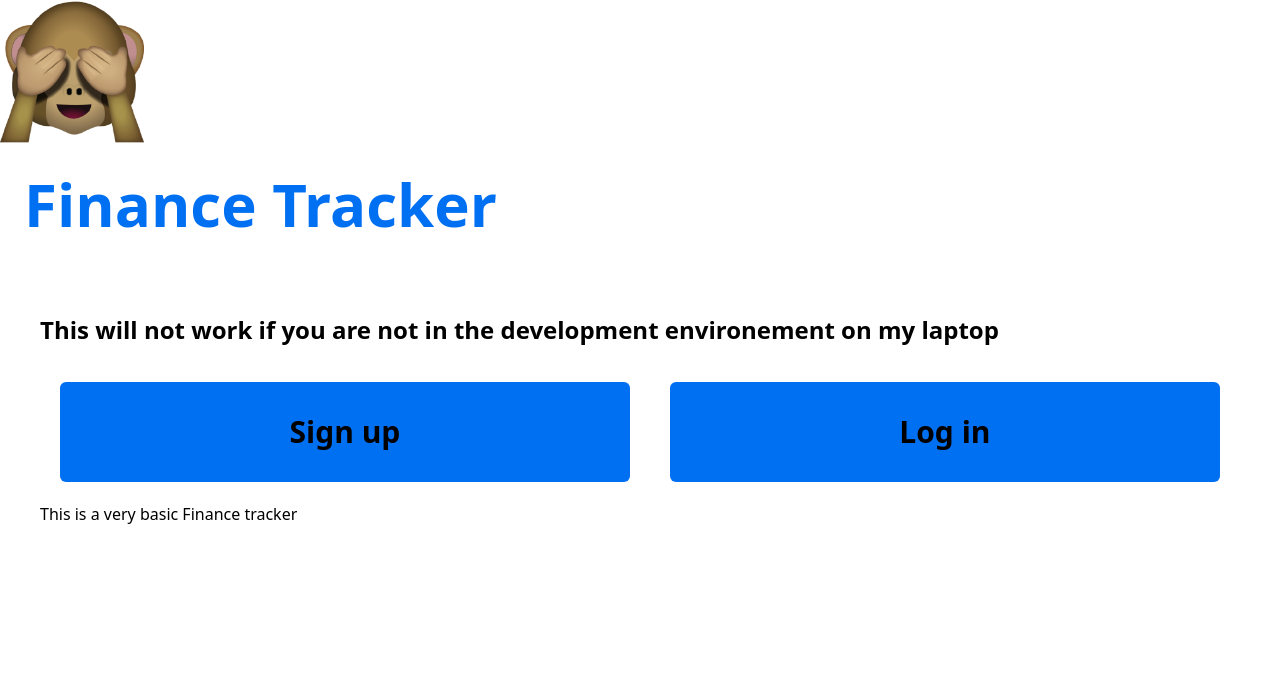
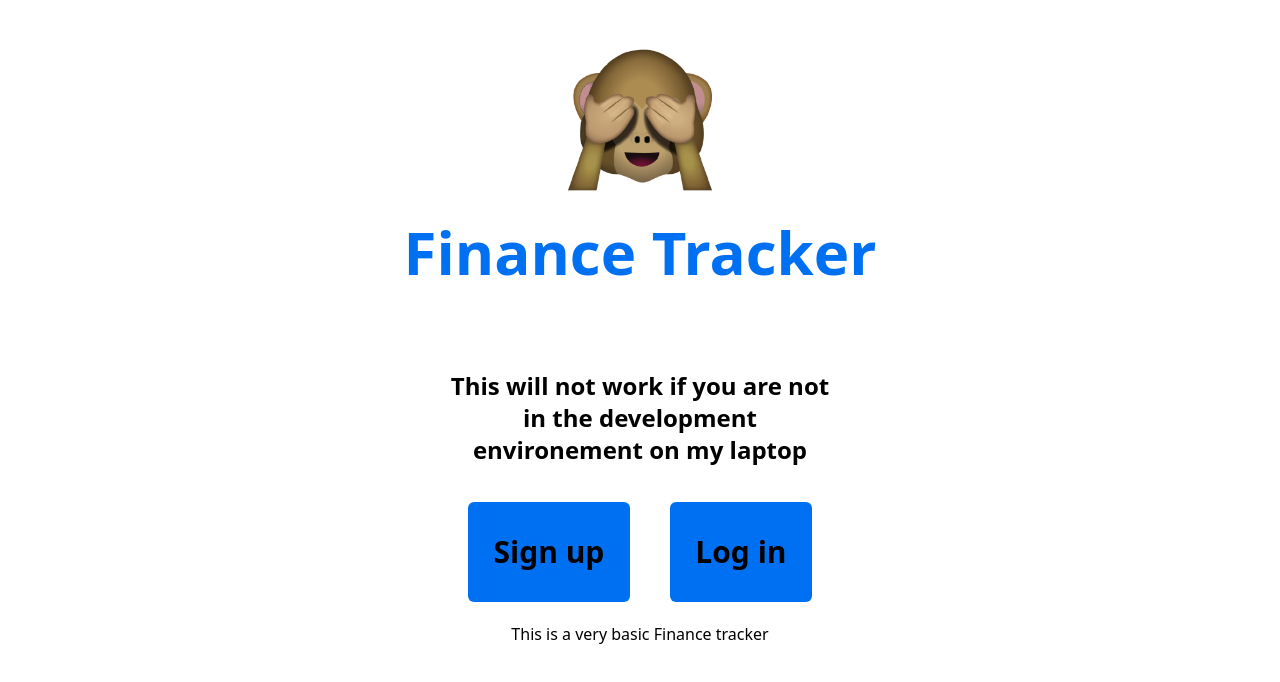
Before and after one commit to Alex40144/Personal-Website, a Next.js app: page /FinanceTracker in a window 1280 px wide. Shown: the top 682 px of the page. Built offline with nearby package versions, Linux system fonts and the light colour scheme.

Commit message:
Update FTlayout.tsx

```diff
--- a/components/FTlayout.tsx
+++ b/components/FTlayout.tsx
@@ -43,7 +43,7 @@ export default function Layout({
         </Head>
         <header>
         {home ? (
-            <>
+            <div className="m-auto text-center my-12">
             <Image
                 priority
                 src="/images/profile.png"
@@ -52,7 +52,7 @@ export default function Layout({
                 alt={name}
             />
             <h1 className="text-6xl text-blue font-bold p-6">Finance Tracker</h1>
-            </>
+            </div>
         ) : (
             <>
             <div id="Sidebar" className="h-full w-0 fixed top-0 left-0 bg-black overflow-x-hidden pt-10 duration-500 z-10">
@@ -69,7 +69,7 @@ export default function Layout({
             </>
         )}
         </header>
-        <div className="m-10">
+        <div className="m-auto w-96 text-center">
             <main>{children}</main>
         </div>
     </div>
```
